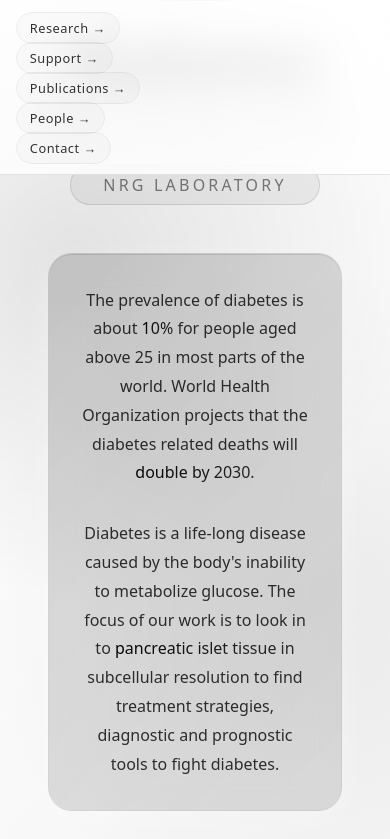
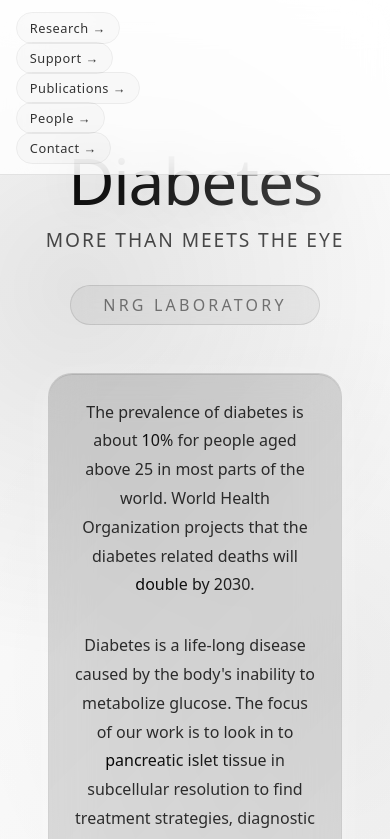
Before and after one commit to aniruddhballal/nikhil-lab-site, a React (Vite) app: page / in a window 390 px wide. Shown: the top 839 px of the page. Built offline with nearby package versions, Linux system fonts and the light colour scheme.

Commit message:
Button overlapping header

```diff
--- a/src/styles/Home.module.css
+++ b/src/styles/Home.module.css
@@ -3,6 +3,8 @@
   background: linear-gradient(135deg, #ffffff 0%, #f5f5f5 100%);
   position: relative;
   overflow: hidden;
+  /* Add padding to account for fixed navigation */
+  padding-top: 80px; /* Adjust this value based on your nav height */
 }
 
 .homeContainer::before {
@@ -83,7 +85,8 @@
   flex-direction: column;
   align-items: center;
   justify-content: center;
-  min-height: 100vh;
+  /* Change from min-height: 100vh to calc() to account for navigation */
+  min-height: calc(100vh - 80px);
   padding: 2rem;
   position: relative;
   z-index: 1;
@@ -195,6 +198,11 @@
 }
 
 @media (max-width: 768px) {
+  .homeContainer {
+    /* Increase padding on mobile due to navigation height change */
+    padding-top: 120px;
+  }
+
   .mainNavigation ul {
     flex-direction: column;
     gap: 1rem;
@@ -204,6 +212,10 @@
   .mainNavigation li a {
     font-size: 0.8rem;
     padding: 0.4rem 0.8rem;
+  }
+
+  .heroSection {
+    min-height: calc(100vh - 120px);
   }
 
   .heroContent {
@@ -225,7 +237,7 @@
     gap: 0.5rem;
   }
 
-  .hero-content {
+  .heroContent {
     padding: 1.5rem;
   }
 }
```
